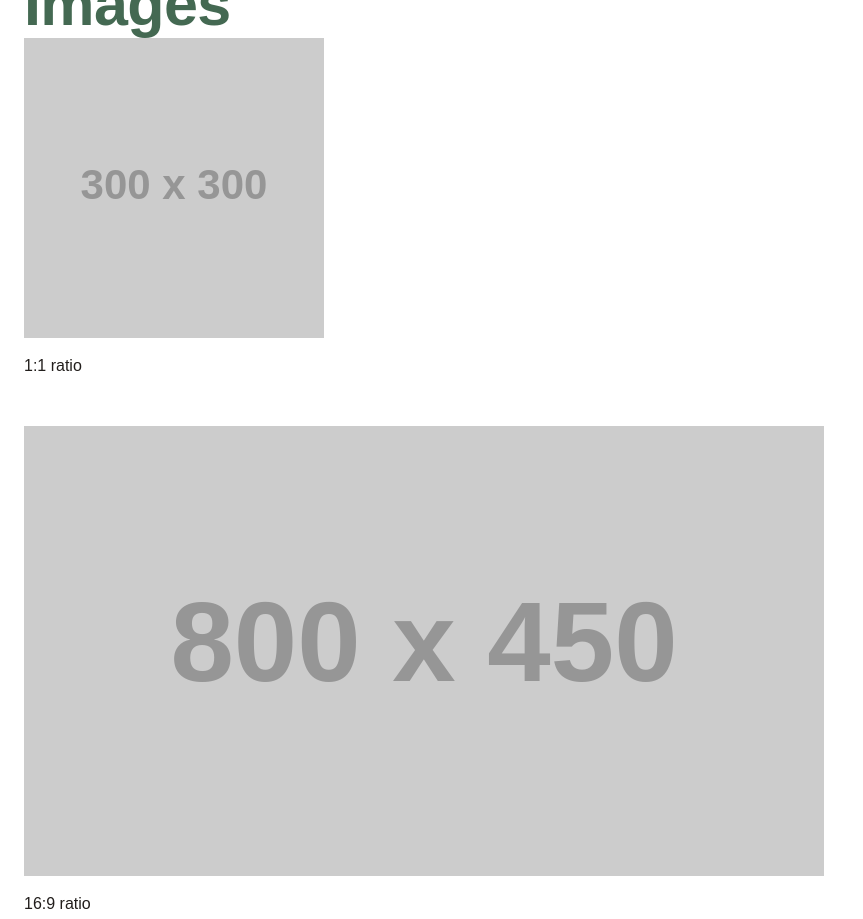
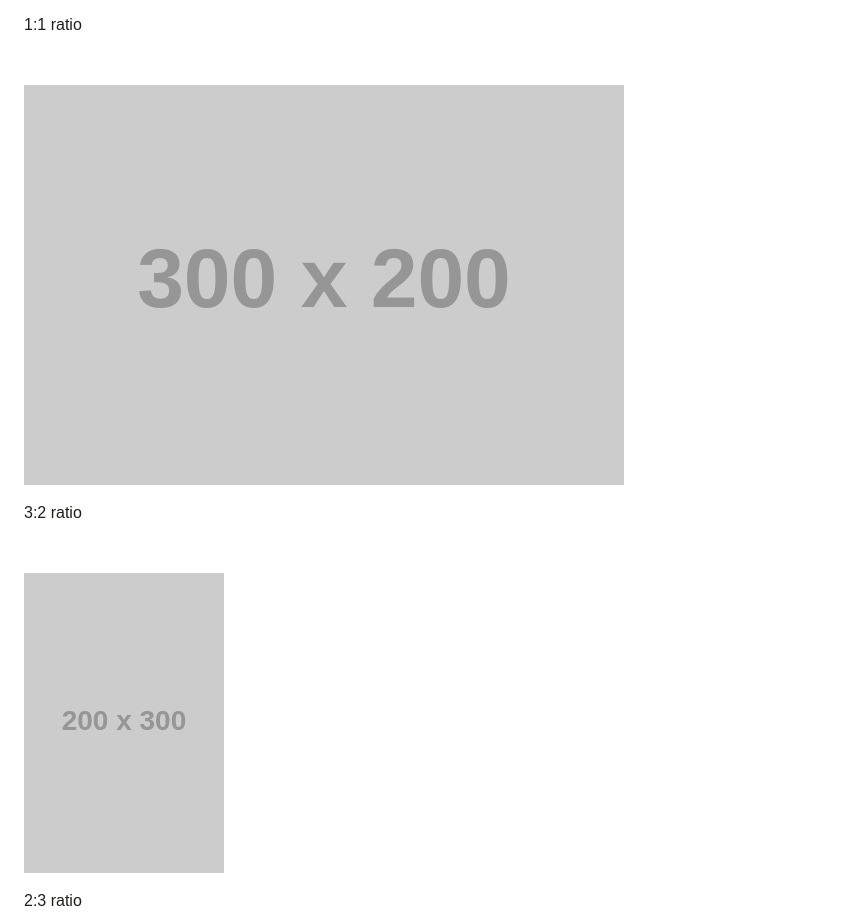
Before and after one commit to scottgruber/prototype.seilaccd.net, a plain HTML site: page styleguide.html in a window 1280 px wide. Shown: the part 3748-4667 px from the top of the page, without its empty margins (0-863 px from the left). Drawn offline with Linux system fonts and the light colour scheme; placeholder pictures from the web are drawn by us.

Commit message:
adjust img for small viewports, temporary

```diff
--- a/scss/blocks/_aside.scss
+++ b/scss/blocks/_aside.scss
@@ -4,3 +4,10 @@ aside img {
   border: 4px solid var(--color-brand);
   border-radius: var(--border-radius);
 }
+
+ @media (max-width: 60em) {
+      img {
+        width: 100%;
+        object-fit: contain;
+      }
+    }
--- a/scss/blocks/_blockquotes.scss
+++ b/scss/blocks/_blockquotes.scss
@@ -7,7 +7,7 @@ blockquote {
 blockquote {
   position: relative;
   margin-block: var(--spacing-medium);
-  margin-inline-start: 0;
+  margin-inline-start: 0.3em;
   padding-inline-start: 0;
   max-width: var(--line-length-default);
   color: var(--color-accent);
--- a/scss/composition/_grid.scss
+++ b/scss/composition/_grid.scss
@@ -13,8 +13,10 @@ body {
   font-family: var(--font-family);
 }
 
-@media (min-width: 48em) {
+@media (min-width: 80em) {
   body {
+    grid-template-columns: 3fr 1fr;
+    gap: 3rem;
     grid-template-areas:
       "header header"
       "nav nav"
--- a/styleguide.html
+++ b/styleguide.html
@@ -120,14 +120,14 @@
         their neighborhoods and futures.
       </p>
 
-      <p>
+      <!-- <p>
         <img
              alt="Gold Creek Field Station landscape"
              src="https://placehold.co/800x450/00527d/f5f5e8"
              title="Gold Creek Field Station, an outdoor learning site."
              width="800"
              height="450" />
-      </p>
+      </p> -->
 
       <p>
         Our Gold Creek Field Station is a living classroom where students engage in biodiversity monitoring, water quality studies, and restoration
@@ -137,25 +137,25 @@
       <h2>Images</h2>
       <figure>
         <img
-             src="https://placehold.co/300x300/00527d/f5f5e8"
+             src="https://placehold.co/200x200/00527d/f5f5e8"
              alt="A placeholder figure image in 1:1 ratio."
-             width="300"
-             height="300" />
+             width="200"
+             height="200" />
         <figcaption>1:1 ratio</figcaption>
       </figure>
 
-      <figure>
+      <!-- <figure>
         <img
              src="https://placehold.co/800x450/00527d/f5f5e8"
              alt="A placeholder figure image in 16:9 ratio."
              width="800"
              height="450" />
         <figcaption>16:9 ratio</figcaption>
-      </figure>
+      </figure> -->
 
       <figure>
         <img
-             src="https://placehold.co/600x400/00527d/f5f5e8"
+             src="https://placehold.co/300x200/00527d/f5f5e8"
              alt="A placeholder figure image in 3:2 ratio."
              width="600"
              height="400" />
@@ -164,10 +164,10 @@
 
       <figure>
         <img
-             src="https://placehold.co/400x600/00527d/f5f5e8"
+             src="https://placehold.co/200x300/00527d/f5f5e8"
              alt="A placeholder figure image in 2:3 ratio."
-             width="400"
-             height="600" />
+             width="200"
+             height="300" />
         <figcaption>2:3 ratio</figcaption>
       </figure>
 
```
Also changed, not shown: colors.html (+1 -1 lines), css/style.css, 3 other files.
